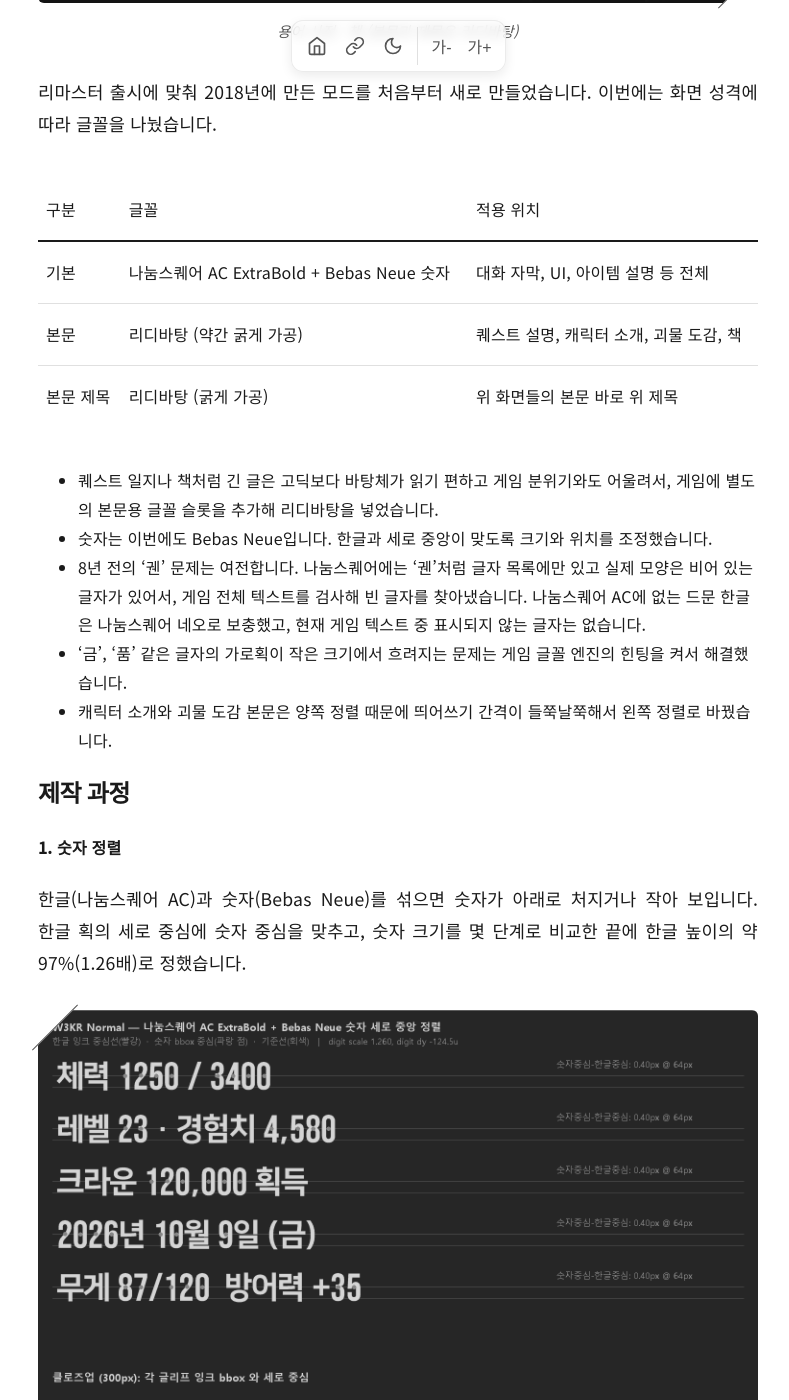
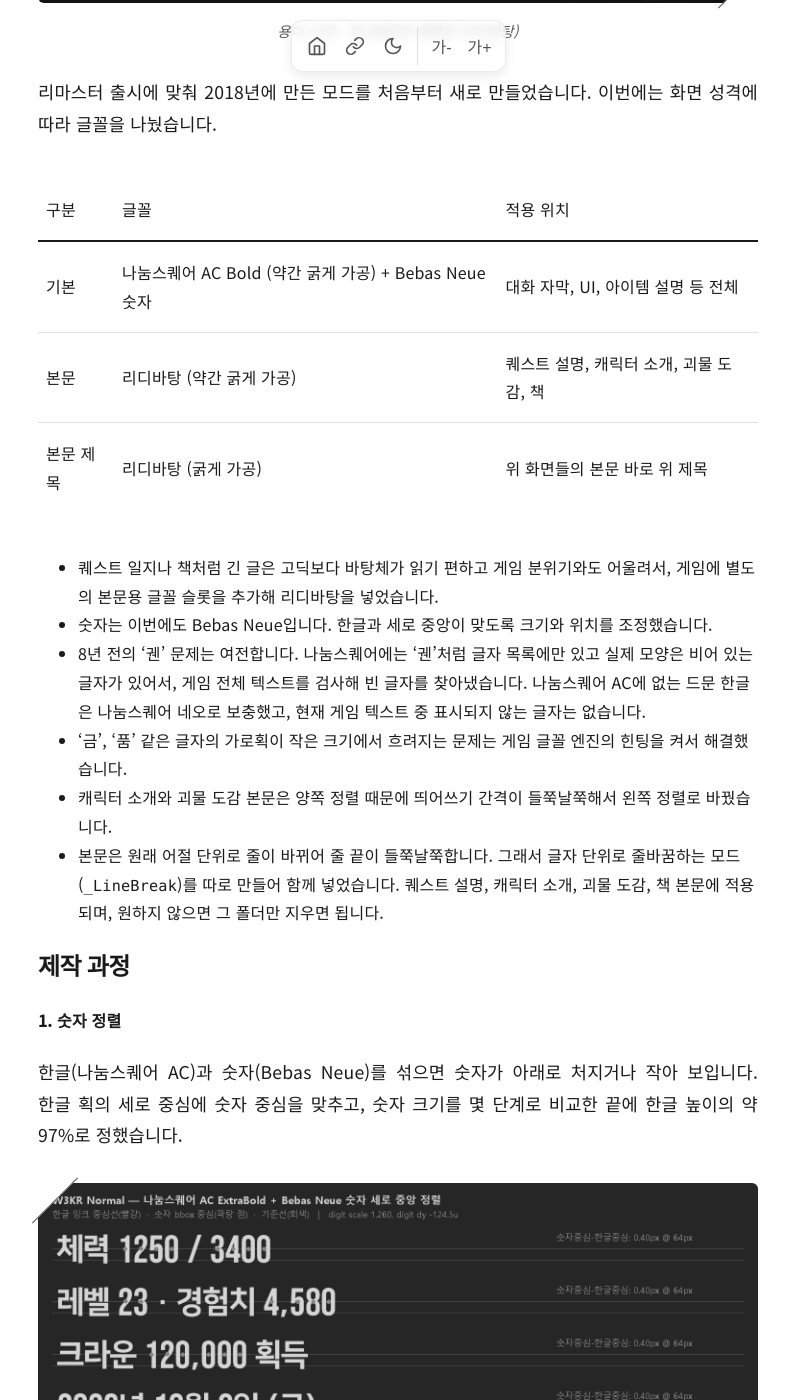
Before and after one commit to Kuax-Meat/blog, a Jekyll site: the page built from _posts/2018-02-14-96.md, in a window 1280 px wide and 1400 px high, scrolled down 2370 px. Shown: the whole window, without its empty margins (242-1031 px from the left). Built offline with Jekyll 4.4.1, drawn with Linux system fonts in a browser that asks for light colours; some web fonts are replaced; comment, search, counter and statistics services are not loaded; some of the changed text lies outside the part shown.

Commit message:
#96 v2.0 배포: 줄바꿈 모드 설명, 다운로드 링크 갱신
Co-Authored-By: Claude Opus 5.5 <noreply@anthropic.com>
Claude-Session: https://claude.ai/code/session_01MyHdU3J8K7MfUUavYG6Xak

```diff
--- a/_posts/2018-02-14-96.md
+++ b/_posts/2018-02-14-96.md
@@ -20,7 +20,7 @@ thumbnail: /assets/img/96/img-6.jpg
 
 | 구분 | 글꼴 | 적용 위치 |
 |---|---|---|
-| 기본 | 나눔스퀘어 AC ExtraBold + Bebas Neue 숫자 | 대화 자막, UI, 아이템 설명 등 전체 |
+| 기본 | 나눔스퀘어 AC Bold (약간 굵게 가공) + Bebas Neue 숫자 | 대화 자막, UI, 아이템 설명 등 전체 |
 | 본문 | 리디바탕 (약간 굵게 가공) | 퀘스트 설명, 캐릭터 소개, 괴물 도감, 책 |
 | 본문 제목 | 리디바탕 (굵게 가공) | 위 화면들의 본문 바로 위 제목 |
 
@@ -29,16 +29,17 @@ thumbnail: /assets/img/96/img-6.jpg
 - 8년 전의 '궨' 문제는 여전합니다. 나눔스퀘어에는 '궨'처럼 글자 목록에만 있고 실제 모양은 비어 있는 글자가 있어서, 게임 전체 텍스트를 검사해 빈 글자를 찾아냈습니다. 나눔스퀘어 AC에 없는 드문 한글은 나눔스퀘어 네오로 보충했고, 현재 게임 텍스트 중 표시되지 않는 글자는 없습니다.
 - '금', '품' 같은 글자의 가로획이 작은 크기에서 흐려지는 문제는 게임 글꼴 엔진의 힌팅을 켜서 해결했습니다.
 - 캐릭터 소개와 괴물 도감 본문은 양쪽 정렬 때문에 띄어쓰기 간격이 들쭉날쭉해서 왼쪽 정렬로 바꿨습니다.
+- 본문은 원래 어절 단위로 줄이 바뀌어 줄 끝이 들쭉날쭉합니다. 그래서 글자 단위로 줄바꿈하는 모드(`_LineBreak`)를 따로 만들어 함께 넣었습니다. 퀘스트 설명, 캐릭터 소개, 괴물 도감, 책 본문에 적용되며, 원하지 않으면 그 폴더만 지우면 됩니다.
 
 ### 제작 과정
 
 #### 1. 숫자 정렬
 
-한글(나눔스퀘어 AC)과 숫자(Bebas Neue)를 섞으면 숫자가 아래로 처지거나 작아 보입니다. 한글 획의 세로 중심에 숫자 중심을 맞추고, 숫자 크기를 몇 단계로 비교한 끝에 한글 높이의 약 97%(1.26배)로 정했습니다.
+한글(나눔스퀘어 AC)과 숫자(Bebas Neue)를 섞으면 숫자가 아래로 처지거나 작아 보입니다. 한글 획의 세로 중심에 숫자 중심을 맞추고, 숫자 크기를 몇 단계로 비교한 끝에 한글 높이의 약 97%로 정했습니다.
 
 {% include image.html url="/assets/img/96/img-10.png" caption="한글 잉크 중심선(빨강)과 숫자 중심(파랑 점) — 세로 중앙 정렬" %}
 
-{% include image.html url="/assets/img/96/img-11.png" caption="숫자 크기 비교 — 최종 1.26배 (한글 높이의 97%)" %}
+{% include image.html url="/assets/img/96/img-11.png" caption="숫자 크기 비교 — 최종 한글 높이의 97%" %}
 
 #### 2. 본문 굵기
 
@@ -56,13 +57,15 @@ thumbnail: /assets/img/96/img-6.jpg
 
 {% include image.html url="/assets/img/96/img-15.png" caption="최종 검증 — 완성된 모드 파일에서 다시 꺼낸 실제 글꼴로 렌더링" %}
 
-### 다운로드 (v1.0, 2026-10-09)
+### 다운로드 (v2.0, 2026-10-09)
 **👉 퍼가실 땐 반드시 포스트 URL만([https://blog.kuax.org/96](https://blog.kuax.org/96)) 링크해주세요.**
-- [https://drive.google.com/file/d/1LUlqQp50XKzSkTrYvNm2vdj5Vb4YJ_wv/view?usp=drive_link](https://drive.google.com/file/d/1LUlqQp50XKzSkTrYvNm2vdj5Vb4YJ_wv/view?usp=drive_link)
+- [https://drive.google.com/file/d/1oFsaPZKE2JOrUluwfEXs_Y7pqwPhUkQK/view?usp=drive_link](https://drive.google.com/file/d/1oFsaPZKE2JOrUluwfEXs_Y7pqwPhUkQK/view?usp=drive_link)
 
 ### 설치 방법
 압축을 풀면 나오는 `mods` 폴더를 The Witcher 3 게임 폴더에 그대로 넣으면 됩니다. (`The Witcher 3\mods\modKORFont_NanumSquareAndRidiBatang`) 지울 때는 이 폴더만 삭제하면 됩니다.
 
+- 폴더는 두 개입니다. `modKORFont_NanumSquareAndRidiBatang`이 폰트 모드이고, `modKORFont_NanumSquareAndRidiBatang_LineBreak`는 글자 단위 줄바꿈 모드(선택)입니다. 줄바꿈 모드는 폰트 모드가 있어야 동작합니다.
+- 줄바꿈 모드는 게임 스크립트 5개를 수정합니다. 같은 스크립트를 고치는 다른 모드와 함께 쓴다면 Script Merger로 병합하세요.
 - 리마스터판 전용입니다. 아래의 2018년 버전과는 함께 쓰지 마세요.
 - 게임 언어(자막·UI)를 한국어로 설정해야 적용됩니다.
 
```
